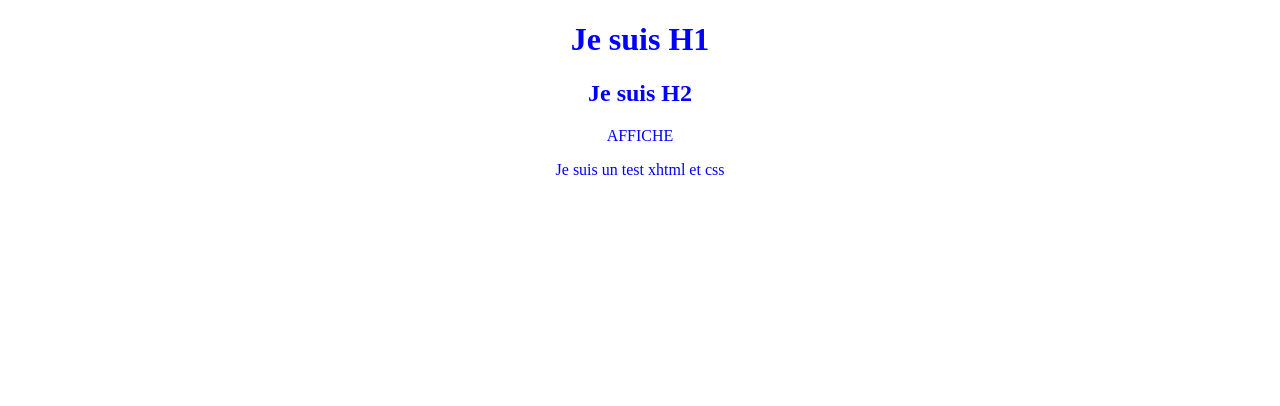
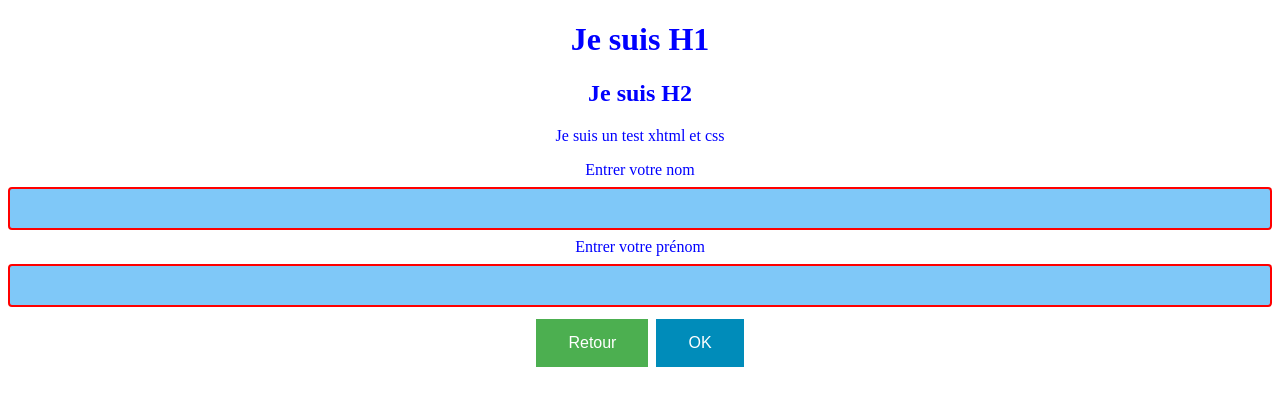
Before and after one commit to damienrahari/JSF-Damien, a plain HTML site: page FirstJsf/Webcontent/testXhtml.html in a window 1280 px wide. Drawn offline with Linux system fonts and the light colour scheme.

Commit message:
xhtml & CSS & libraries

```diff
--- a/FirstJsf/Webcontent/style.css
+++ b/FirstJsf/Webcontent/style.css
@@ -3,3 +3,33 @@
   text-align: center;
   color: blue;
 }
+
+input[type=text] {
+  width: 100%;
+  padding: 12px 20px;
+  margin: 8px 0;
+  box-sizing: border-box;
+  border: 2px solid red;
+  border-radius: 4px;
+  background-color: #7FC8F8;
+  color: white;
+}
+
+input[type=text]:focus {
+  background-color: lightblue;
+}
+
+.button {
+  border: none;
+  color: white;
+  padding: 15px 32px;
+  text-align: center;
+  text-decoration: none;
+  display: inline-block;
+  font-size: 16px;
+  margin: 4px 2px;
+  cursor: pointer;
+}
+
+.button1 {background-color: #4CAF50;} /* Green */
+.button2 {background-color: #008CBA;} /* Blue */
--- a/FirstJsf/Webcontent/testXhtml.html
+++ b/FirstJsf/Webcontent/testXhtml.html
@@ -1,15 +1,26 @@
 <?xml version="1.0" encoding="UTF-8" ?>
 <!DOCTYPE html PUBLIC "-//W3C//DTD XHTML 1.0 Transitional//EN" "http://www.w3.org/TR/xhtml1/DTD/xhtml1-transitional.dtd">
-<html xmlns="http://www.w3.org/1999/xhtml">
-<head>
+<html xmlns="http://www.w3.org/1999/xhtml"
+	xmlns:h="http://xmlns.jcp.org/jsf/html"
+	xmlns:f="http://xmlns.jcp.org/jsf/core">
+<h:head>
 <meta http-equiv="Content-Type" content="text/html; charset=UTF-8" />
-<title>Test xhtml</title>
-<link rel="stylesheet" href="style.css"/>
-</head>
-<body>
-<h1>Je suis H1</h1>
-<h2>Je suis H2</h2>
-<p>AFFICHE</p>
-<p>Je suis un test xhtml et css</p>
-</body>
+<title>Java faces</title>
+<link rel="stylesheet" href="style.css" />
+</h:head>
+<h:body>
+	<h1>Je suis H1</h1>
+	<h2>Je suis H2</h2>
+
+	<p>Je suis un test xhtml et css</p>
+
+	<form>
+		<label for="fname">Entrer votre nom</label> <input type="text"
+			id="fname" name="fname" /> <label for="lname">Entrer votre
+			prénom</label> <input type="text" id="lname" name="lname" />
+	</form>
+	<button class="button button1">Retour</button>
+	<button class="button button2">OK</button>
+
+</h:body>
 </html>
```
